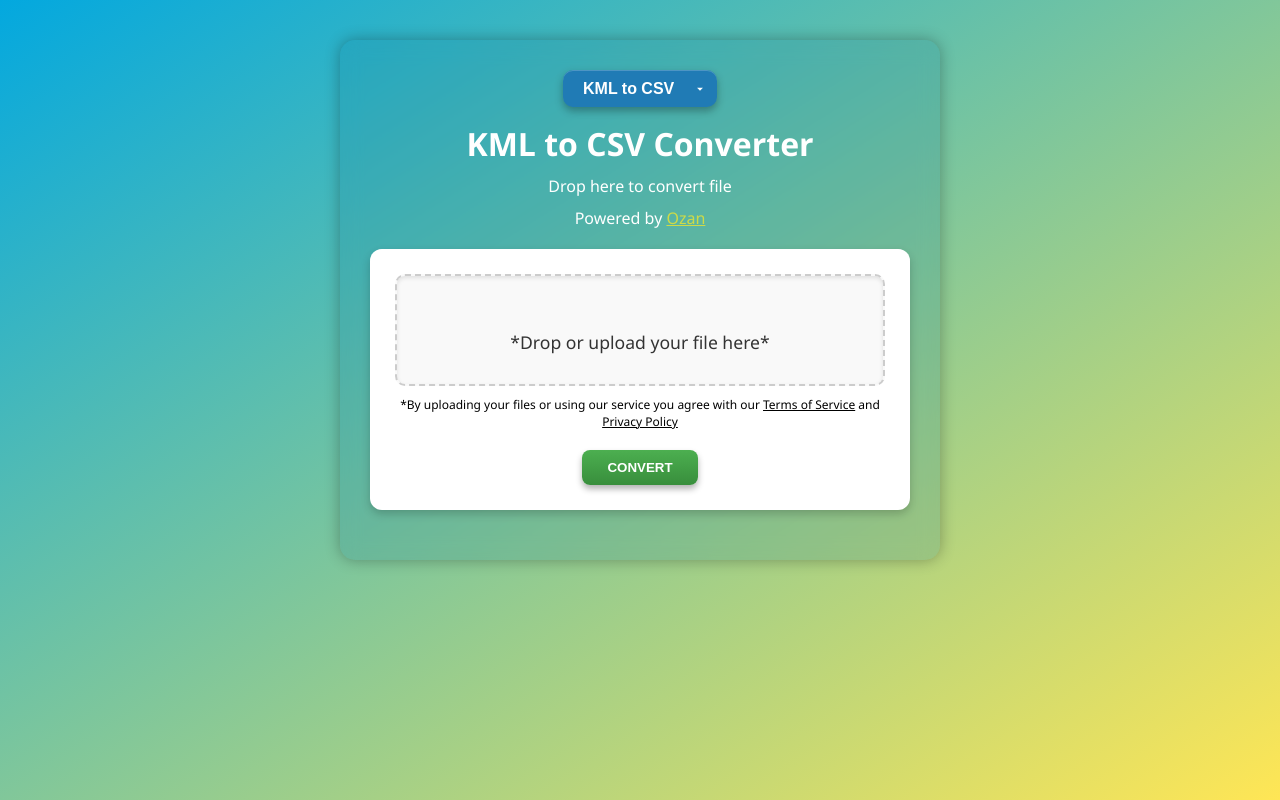
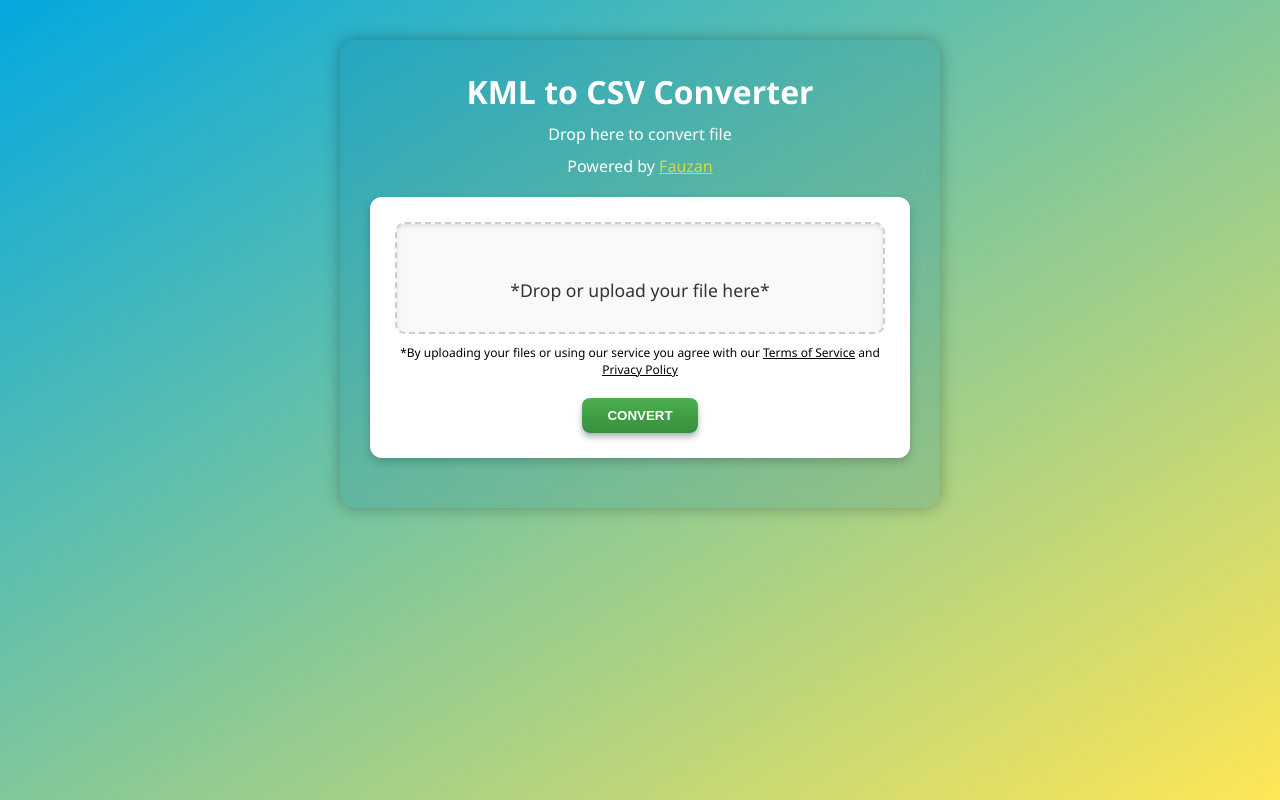
Before and after one commit to fauzanfathoni/convertero2an, a plain HTML site: page index.html in a window 1280 px wide. Drawn offline with nearby package versions, Linux system fonts and the light colour scheme.

Commit message:
Update index.html

```diff
--- a/index.html
+++ b/index.html
@@ -3,28 +3,20 @@
 <head>
   <meta charset="UTF-8" />
   <meta name="viewport" content="width=device-width, initial-scale=1.0"/>
-  <title>Universal Converter</title>
+  <title>KML to CSV Converter</title>
   <link rel="stylesheet" href="style.css" />
 </head>
 <body>
   <div class="container">
-    <div class="dropdown-wrapper">
-      <select id="conversion-type" class="conversion-dropdown">
-        <option value="KML to CSV">KML to CSV</option>
-        <option value="DWG to DGN">DWG to DGN</option>
-        <option value="DWG to DXF">DWG to DXF</option>
-      </select>
-    </div>
-
     <h1>KML to CSV Converter</h1>
     <p class="subtitle">Drop here to convert file</p>
     <p class="powered-by">
-      Powered by <a href="https://www.instagram.com/fznfthni__/" target="_blank" rel="noopener noreferrer">Ozan</a>
+      Powered by <a href="https://www.instagram.com/fznfthni__/" target="_blank" rel="noopener noreferrer">Fauzan</a>
     </p>
 
     <div class="upload-box">
       <div class="upload-area" id="upload-area">
-        <input type="file" id="file-input" accept=".kml,.kmz,.dwg" hidden />
+        <input type="file" id="file-input" accept=".kml,.kmz" hidden />
         <p id="upload-text"><br>*Drop or upload your file here*</p>
       </div>
 
```
